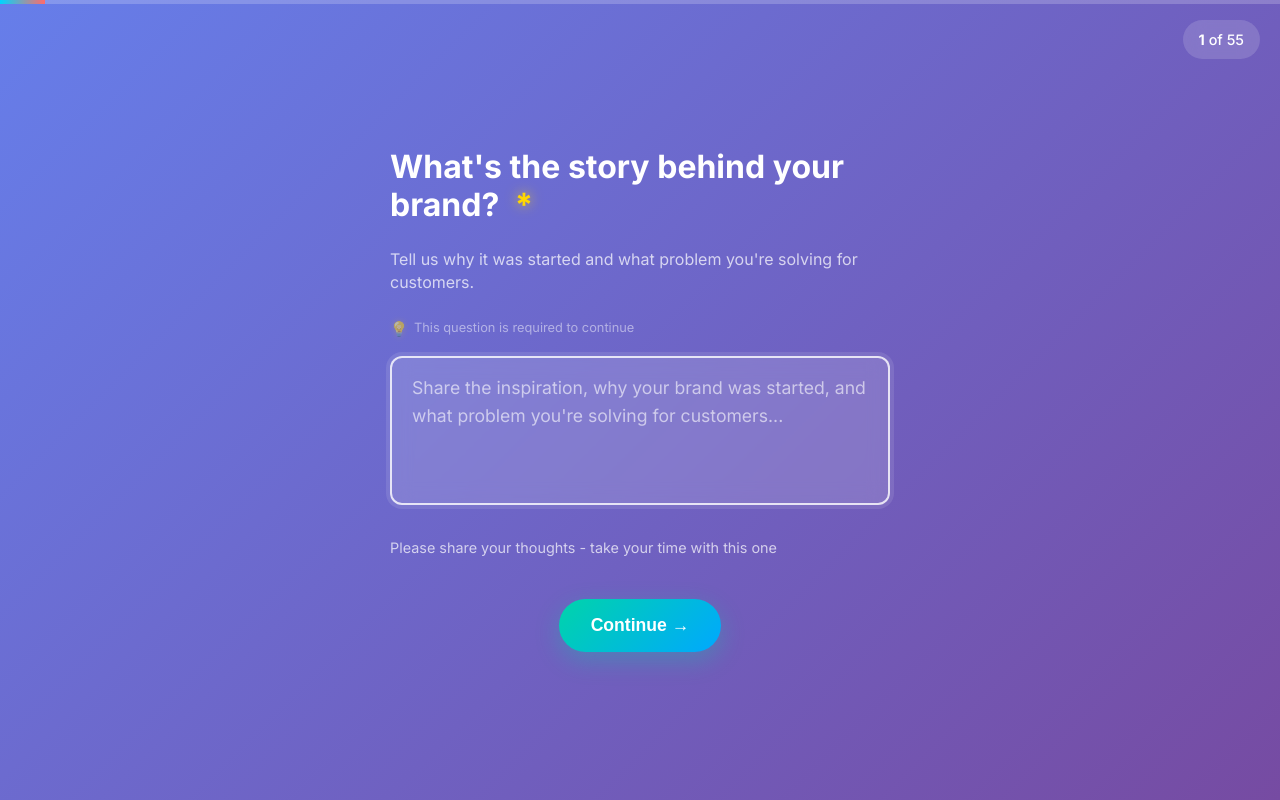
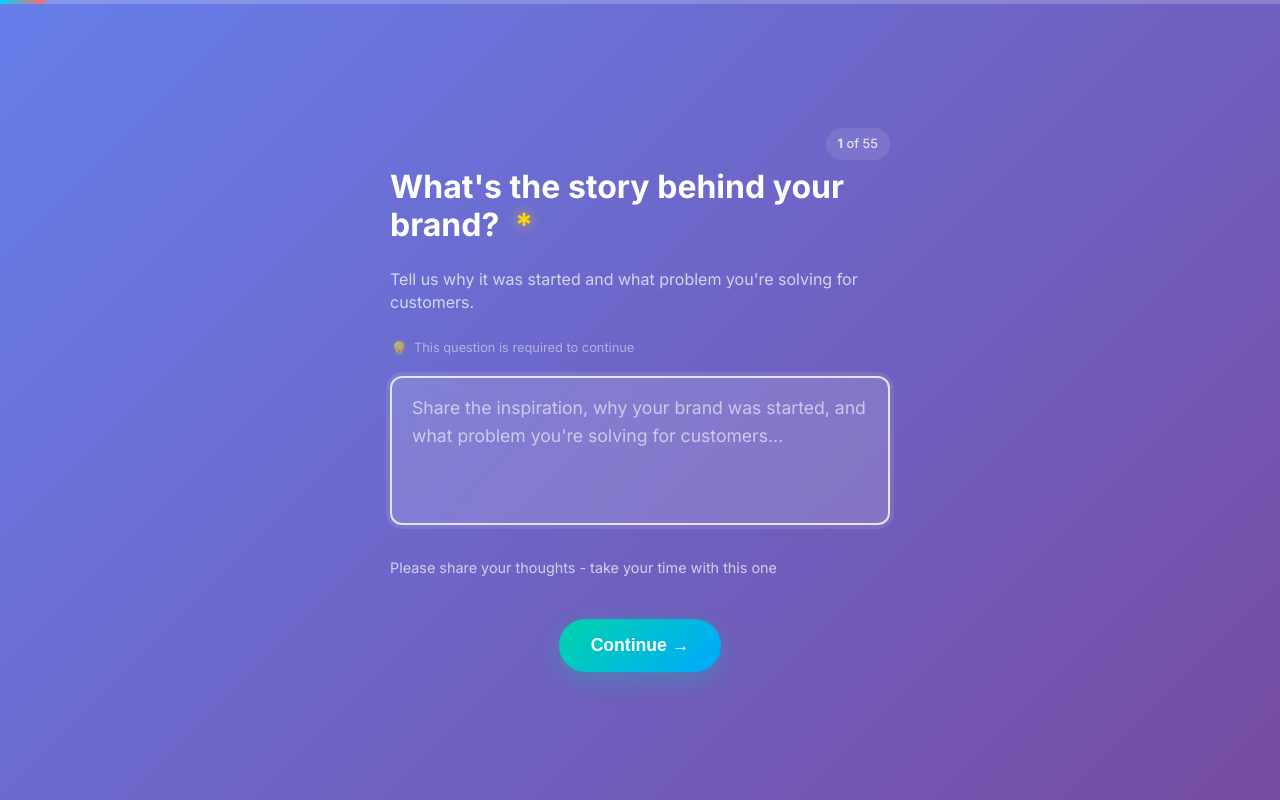
Before and after one commit to alexdistinctnz/ds_generic_onboarding, a plain HTML site: page index.html in a window 1280 px wide. Both pictures are taken after a click on the button "Get Started". Drawn offline with Linux system fonts and the light colour scheme.

Commit message:
Add files via upload

```diff
--- a/index.html
+++ b/index.html
@@ -14,10 +14,6 @@
             <div class="progress-fill" id="progress-fill"></div>
         </div>
 
-        <!-- Question Counter -->
-        <div class="question-counter" id="question-counter">
-            <span class="current-question">1</span> of <span class="total-questions">1</span>
-        </div>
 
         <!-- Welcome Screen -->
         <div class="question-screen active" id="welcome-screen">
--- a/script.js
+++ b/script.js
@@ -7,9 +7,6 @@ class TypeformOnboarding {
 
         // DOM elements
         this.progressFill = document.getElementById('progress-fill');
-        this.questionCounter = document.getElementById('question-counter');
-        this.currentQuestionSpan = this.questionCounter.querySelector('.current-question');
-        this.totalQuestionsSpan = this.questionCounter.querySelector('.total-questions');
         this.questionsContainer = document.getElementById('question-screens-container');
         this.welcomeScreen = document.getElementById('welcome-screen');
         this.finalScreen = document.getElementById('final-screen');
@@ -43,10 +40,6 @@ class TypeformOnboarding {
     setupWelcomeScreen() {
         document.getElementById('form-title').textContent = this.config.title;
         document.getElementById('form-description').textContent = this.config.description;
-        this.totalQuestionsSpan.textContent = this.config.questions.length;
-
-        // Hide question counter on welcome screen
-        this.questionCounter.style.display = 'none';
     }
 
     createQuestionScreens() {
@@ -66,6 +59,12 @@ class TypeformOnboarding {
 
         const content = document.createElement('div');
         content.className = 'question-content individual-question';
+
+        // Add question counter for individual questions
+        const counter = document.createElement('div');
+        counter.className = 'question-counter';
+        counter.innerHTML = `<span class="current-question">${index + 1}</span> of <span class="total-questions">${this.config.questions.length}</span>`;
+        content.appendChild(counter);
 
         // Question title and subtitle
         const title = document.createElement('h2');
@@ -576,16 +575,12 @@ class TypeformOnboarding {
     }
 
     showWelcomeScreen() {
-        this.questionCounter.style.display = 'none';
         setTimeout(() => {
             this.welcomeScreen.classList.add('active');
         }, 300);
     }
 
     showQuestionScreen(index) {
-        this.questionCounter.style.display = 'block';
-        this.currentQuestionSpan.textContent = index + 1;
-
         setTimeout(() => {
             this.questionScreens[index].classList.add('active');
 
@@ -598,7 +593,6 @@ class TypeformOnboarding {
     }
 
     showFinalScreen() {
-        this.questionCounter.style.display = 'none';
         setTimeout(() => {
             this.finalScreen.classList.add('active');
         }, 300);
--- a/styles.css
+++ b/styles.css
@@ -42,17 +42,18 @@ body {
 
 /* Question Counter */
 .question-counter {
-    position: fixed;
-    top: 20px;
-    right: 20px;
-    background: rgba(255, 255, 255, 0.15);
+    position: absolute;
+    top: 0;
+    right: 0;
+    background: rgba(255, 255, 255, 0.1);
     backdrop-filter: blur(10px);
-    color: white;
-    padding: 8px 16px;
-    border-radius: 20px;
-    font-size: 0.9rem;
+    color: rgba(255, 255, 255, 0.8);
+    padding: 6px 12px;
+    border-radius: 16px;
+    font-size: 0.8rem;
     font-weight: 500;
-    z-index: 1000;
+    z-index: 10;
+    margin-bottom: 20px;
 }
 
 .current-question {
@@ -92,6 +93,7 @@ body {
     width: 100%;
     text-align: center;
     margin-bottom: 40px;
+    position: relative;
 }
 
 /* Icons */
@@ -169,6 +171,7 @@ body {
 .individual-question .question-title {
     font-size: 2rem;
     text-align: left;
+    margin-top: 40px;
     margin-bottom: 24px;
 }
 
@@ -515,11 +518,13 @@ textarea.form-input {
         width: 100%;
     }
 
+    .individual-question .question-title {
+        margin-top: 30px;
+    }
+
     .question-counter {
-        top: 15px;
-        right: 15px;
-        font-size: 0.8rem;
-        padding: 6px 12px;
+        font-size: 0.75rem;
+        padding: 4px 10px;
     }
 }
 
```
